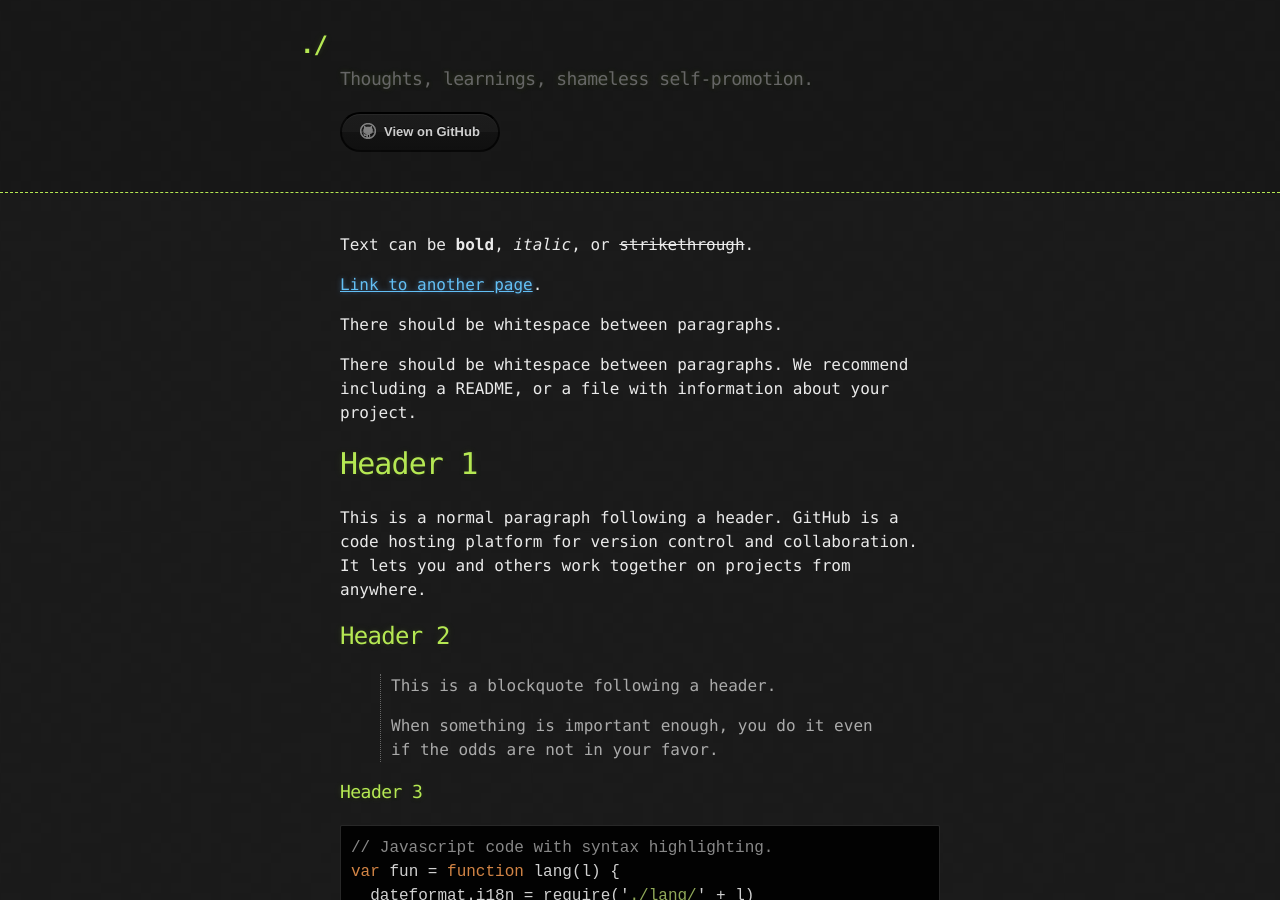
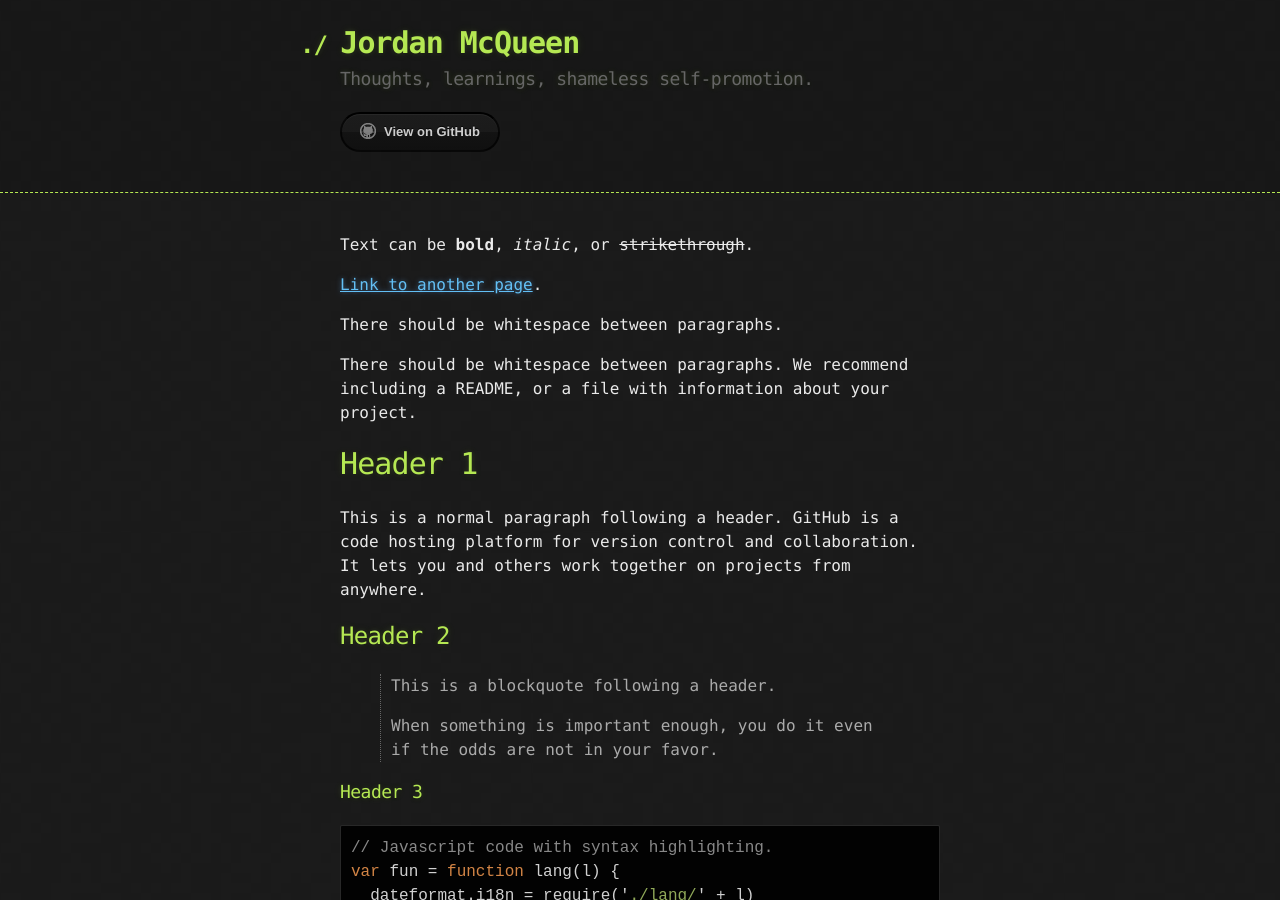
Before and after one commit to mcqueenjordan/mcqueenjordan.github.io, a Jekyll site: the page built from index.md, in a window 1280 px wide and 900 px high. Built offline with Jekyll 4.4.1, drawn with Linux system fonts in a browser that asks for light colours.

Commit message:
set header and title

```diff
--- a/_config.yml
+++ b/_config.yml
@@ -1,4 +1,5 @@
 title: Jordan McQueen | developer + learner
+heading: Jordan McQueen
 description: Thoughts, learnings, shameless self-promotion.
 google_analytics:
 theme:
```
